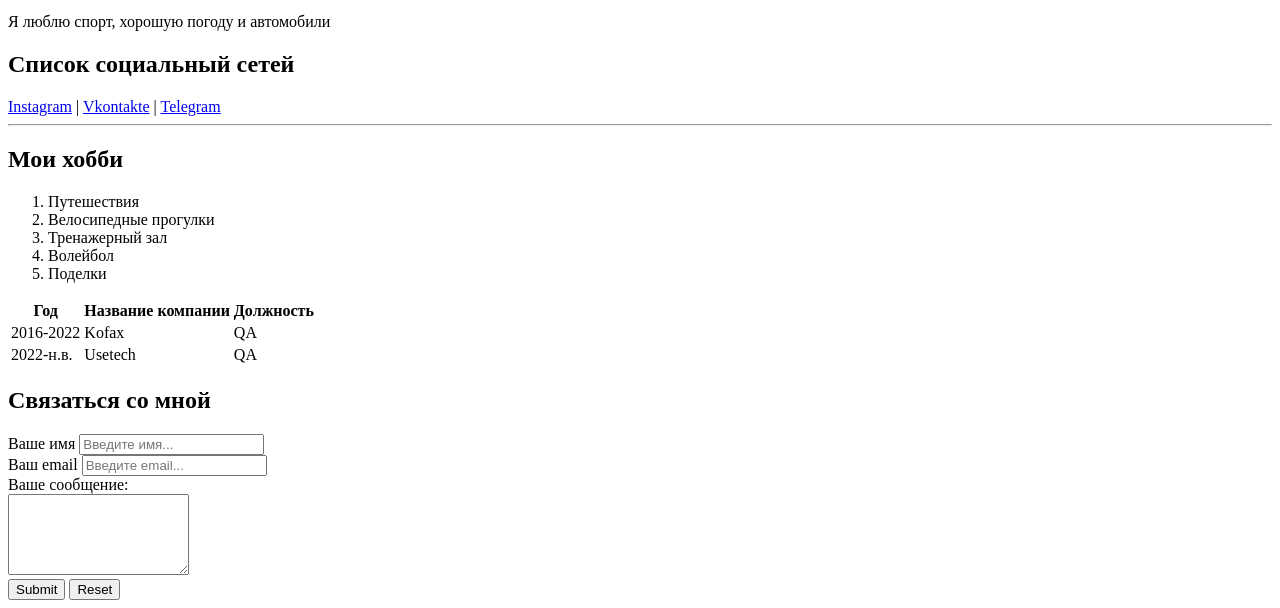
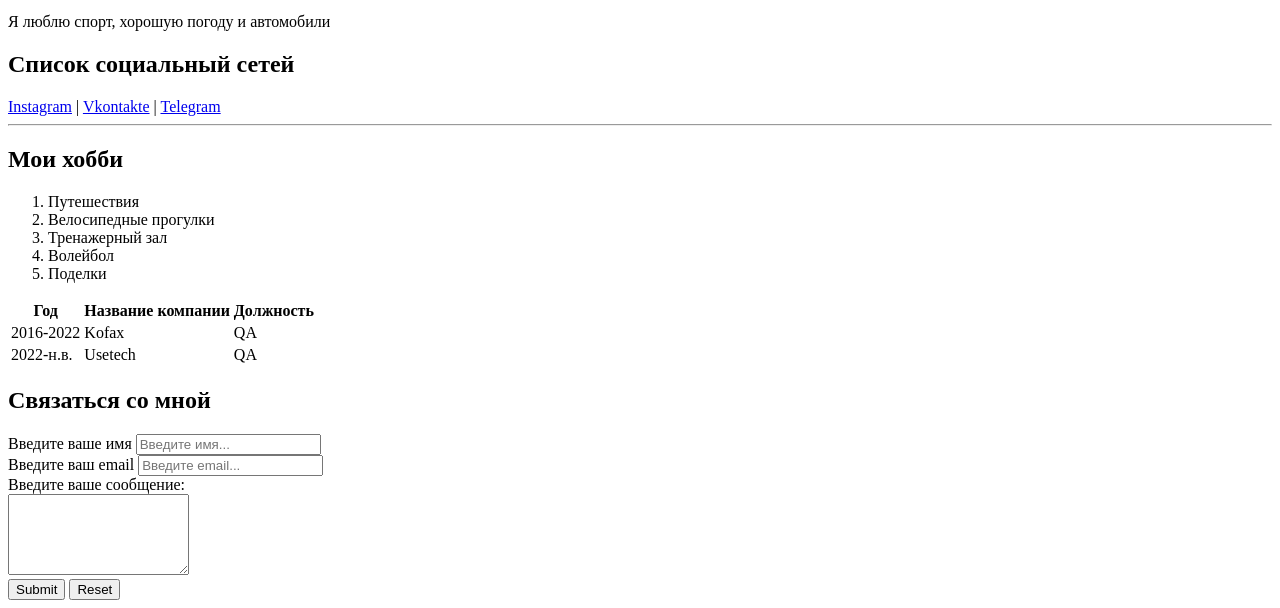
Before and after one commit to kemamoto/resume, a plain HTML site: page text_01.html in a window 1280 px wide. Shown: the part 383-991 px from the top of the page. Drawn offline with Linux system fonts and the light colour scheme.

Commit message:
updated messages

```diff
--- a/text_01.html
+++ b/text_01.html
@@ -50,17 +50,17 @@
   <h2>Связаться со мной</h2>
   <form action="">
   <div>
-    <label for="name">Ваше имя</label>
+    <label for="name">Введите ваше имя</label>
     <input type="text" id="name" placeholder="Введите имя...">
   </div>
 
   <div>
-    <label for="email">Ваш email</label>
+    <label for="email">Введите ваш email</label>
     <input type="text" id="email" placeholder="Введите email...">
   </div>
 
   <div>
-    <label for="message">Ваше сообщение:</label>
+    <label for="message">Введите ваше сообщение:</label>
     <br>
     <textarea id="message" cols="20" rows="5"></textarea>
   </div>
```
